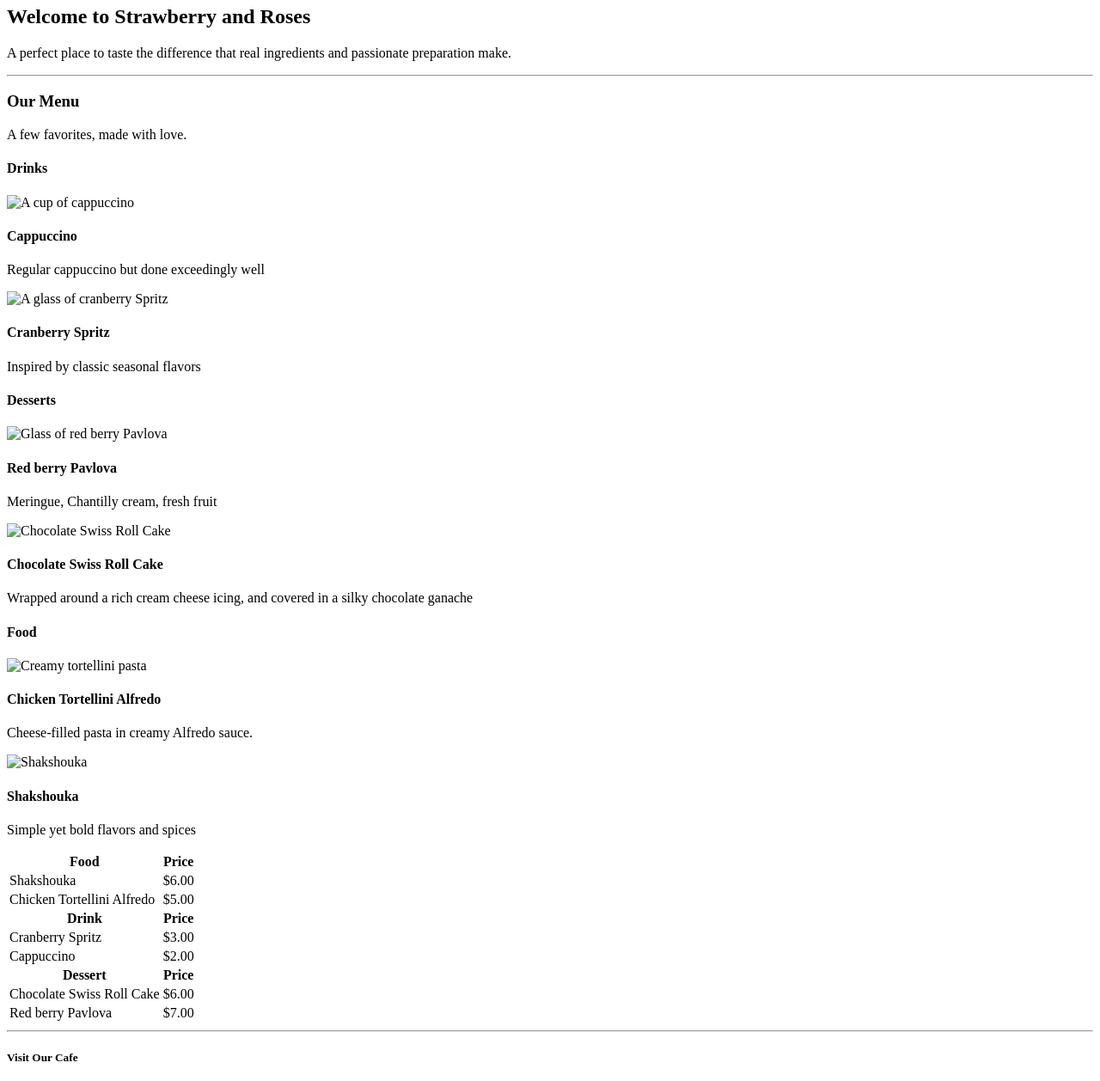
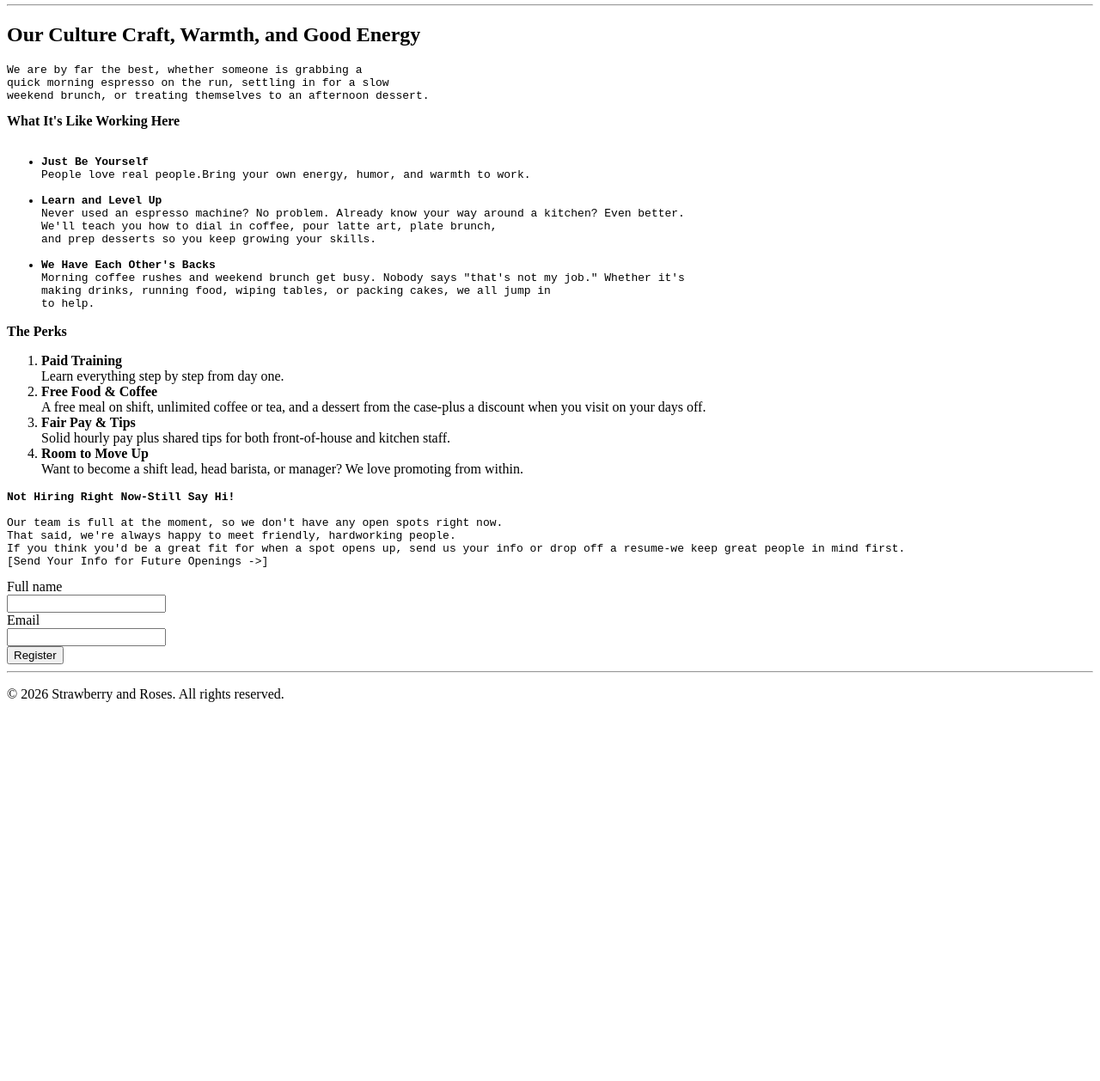
Before and after one commit to Hemen040/Strawberry-and-Roses, a plain HTML site: page careers.html in a window 1280 px wide. Shown: the part 122-1380 px from the top of the page at 86% size. After the commit the page ends 955 px from the top, so only its background shows below. Drawn offline with Linux system fonts and the light colour scheme; grey boxes are pictures that could not be loaded.

Commit message:
Update careers.html

```diff
--- a/careers.html
+++ b/careers.html
@@ -3,149 +3,66 @@
 <head>
     <meta charset="UTF-8">
     <meta name="viewport" content="width=device-width, initial-scale=1.0">
-    <title>Strawberry and Roses</title>
+    <title>Careers</title>
 </head>
-
 <body>
     <header>
-      <h1>Strawberry and Roses</h1>
-
-        <nav>
-        <a href="index.html">Home</a>
-        <a href="about.html">About</a>
-        <a href="menu.html">Menu</a>
-        <a href="careers.html">Careers</a>
-        <a href="contact.html">Contact</a>
-        </nav>
-        <hr>
+    <h1>Join Our Team </h1>
+    <h2>Careers</h2>
+    <hr>
     </header>
 
-<main>
-    <section>
-
-        <h2>Welcome to Strawberry and Roses</h2>
-
-        <p>
-            A perfect place to taste the difference
-             that real ingredients and passionate preparation make.
-        </p>
-
-    </section>
+    <main>
+        <h2><b>Our Culture</b> Craft, Warmth, and Good Energy</h2>
+        <pre>We are by far the best, whether someone is grabbing a
+quick morning espresso on the run, settling in for a slow
+weekend brunch, or treating themselves to an afternoon dessert.</pre>
 
 
-<hr>
+<b>What It's Like Working Here</b>
+<ul><pre>
+    <li><b>Just Be Yourself</b><br>People love real people.Bring your own energy, humor, and warmth to work. </li>
+<li><b>Learn and Level Up</b><br>Never used an espresso machine? No problem. Already know your way around a kitchen? Even better.
+We'll teach you how to dial in coffee, pour latte art, plate brunch,
+and prep desserts so you keep growing your skills.</li>
+<li><b>We Have Each Other's Backs</b><br>Morning coffee rushes and weekend brunch get busy. Nobody says "that's not my job." Whether it's
+making drinks, running food, wiping tables, or packing cakes, we all jump in
+to help.</pre></li>
+</ul>
 
+<b>The Perks</b>
+<ol>
+</pre>
+<li><b>Paid Training</b> <br>Learn everything step by step from day one.</li>
 
-<section id="menu">
+<li><b>Free Food & Coffee</b> <br>A free meal on shift, unlimited coffee or tea, and a dessert from the case-plus a discount when you visit on your days off.</li>
 
-    <h3>Our Menu</h3>
-    <p>A few favorites, made with love.</p>
+<li><b>Fair Pay & Tips</b> <br>Solid hourly pay plus shared tips for both front-of-house and kitchen staff.</li>
 
-    <h4>Drinks</h4>
+<li><b>Room to Move Up</b> <br>Want to become a shift lead, head barista, or manager? We love promoting from within.</pre></li>
+</ol>
+<pre>
+<b>Not Hiring Right Now-Still Say Hi!</b>
 
-    <div>
-        <img src="images/cappuccino.jpg"
-             alt="A cup of cappuccino" width="250" height="250">
-        <h4>Cappuccino</h4>
-        <p>Regular cappuccino but done exceedingly well</p>
-
-    </div>
-    <div>
-        <img src="images/cranberry.jpg"
-             alt="A glass of cranberry Spritz" width="250" height="250">
-        <h4>Cranberry Spritz</h4>
-        <p>Inspired by classic seasonal flavors</p>
-
-    </div>
-
-    <h4>Desserts</h4>
-
-    <div>
-        <img src="images/redberrypavlova.jpg" alt="Glass of red berry Pavlova" width="250" height="250">
-         <h4> Red berry Pavlova</h4>
-        <p>Meringue, Chantilly cream, fresh fruit</p>
-    </div>
-
-    <div>
-        <img src="images/swissroll.jpg"
-             alt="Chocolate Swiss Roll Cake" width="250" height="250">
-        <h4>Chocolate Swiss Roll Cake</h4>
-        <p>Wrapped around a rich cream cheese icing, and covered in a silky chocolate ganache</p>
-    </div>
-
-    <h4>Food</h4>
-
-    <div>
-        <img src="images/tortellini.jpg"
-             alt="Creamy tortellini pasta" width="250" height="250">
-        <h4>Chicken Tortellini Alfredo</h4>
-        <p>Cheese-filled pasta in creamy Alfredo sauce.</p>
-    </div>
-
-    <div>
-        <img src="images/shakshouka.jpg"
-             alt="Shakshouka" width="250" height="250">
-        <h4>Shakshouka</h4>
-        <p>Simple yet bold flavors and spices</p>
-    </div>
-
-</section>
-<!--Summary-->
-<table>
-  <tr>
-    <th>Food</th>
-    <th>Price</th>
-  </tr>
-  <tr>
-    <td>Shakshouka </td>
-    <td>$6.00</td>
-  </tr>
-  <tr>
-    <td>Chicken Tortellini Alfredo</td>
-    <td>$5.00</td>
-  </tr>
-
-  <tr>
-    <th>Drink</th>
-    <th>Price</th>
-  </tr>
-  <tr>
-    <td>Cranberry Spritz</td>
-    <td>$3.00</td>
-  </tr>
-  <tr>
-    <td>Cappuccino</td>
-    <td>$2.00</td>
-  </tr>
-
-  <tr>
-    <th>Dessert</th>
-    <th>Price</th>
-  </tr>
-  <tr>
-    <td>Chocolate Swiss Roll Cake</td>
-    <td>$6.00</td>
-  </tr>
-  <tr>
-    <td>Red berry Pavlova</td>
-    <td>$7.00</td>
-  </tr>
-</table>
-
-
+Our team is full at the moment, so we don't have any open spots right now.
+That said, we're always happy to meet friendly, hardworking people.
+If you think you'd be a great fit for when a spot opens up, send us your info or drop off a resume-we keep great people in mind first.
+[Send Your Info for Future Openings ->]
+</pre>
+    </main>
+    <form action="/register" method="post">
+  <label for="fname">Full name</label><br>
+  <input type="text" id="fname" name="fname" required><br>
+  <label for="email">Email</label><br>
+  <input type="email" id="email" name="email" required><br>
+  <button type="submit">Register</button>
+</form>
 </main>
 
 <footer>
-<hr>
-<h5>Visit Our Cafe</h5>
-<iframe src="https://www.google.com/maps?q=Addis%20Ababa,Ethiopia&output=embed"
-width="300" height="200" title="Example Frame"></iframe>
+     <hr>
+   <p>&copy; 2026 Strawberry and Roses. All rights reserved.</p>
+</footer>
 
-
-<a href="contact.html">Contact</a>
-<br>
-<p>&copy; 2026 Strawberry and Roses. All rights reserved.</p>
-
-</footer>
 </body>
 </html>
```
